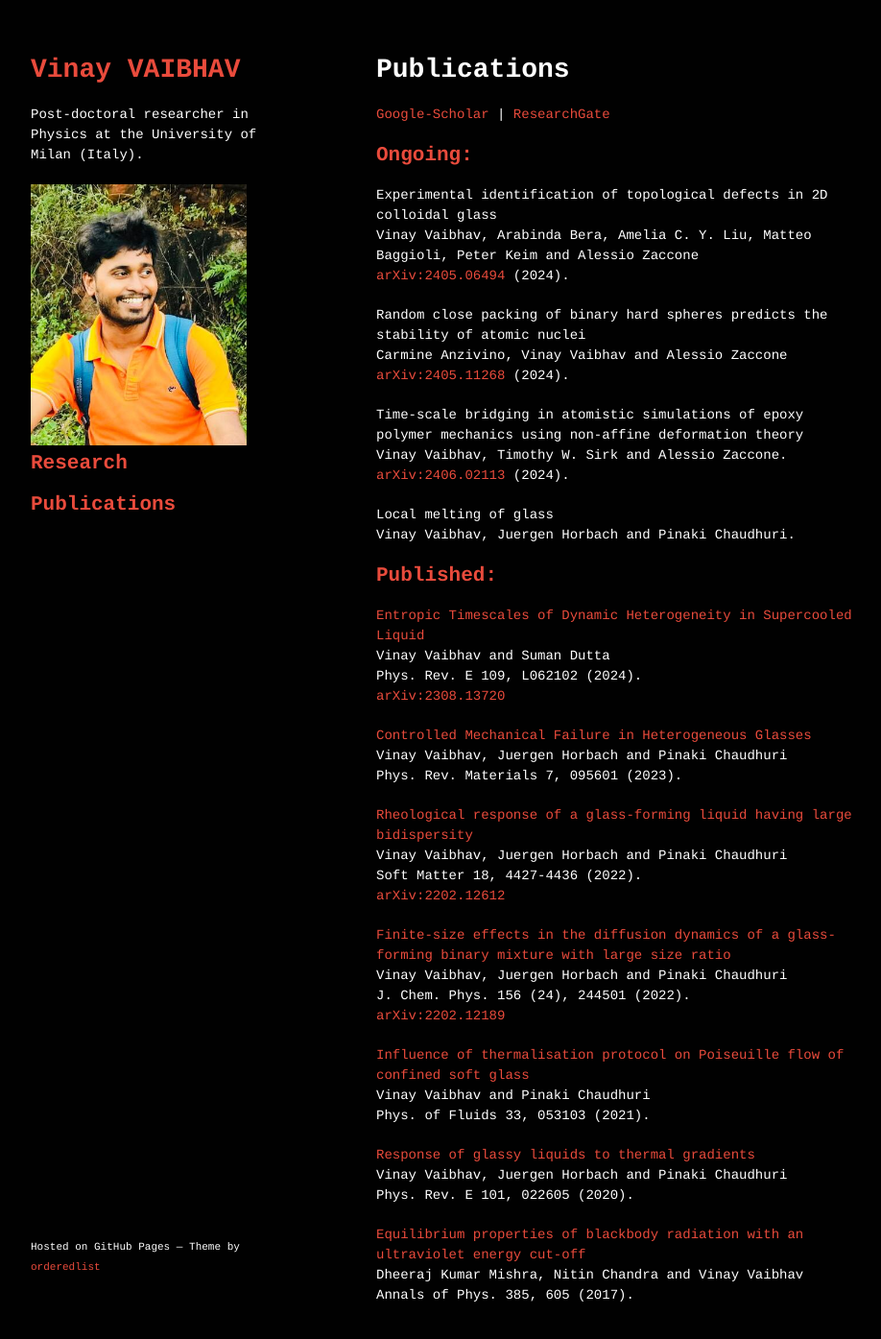
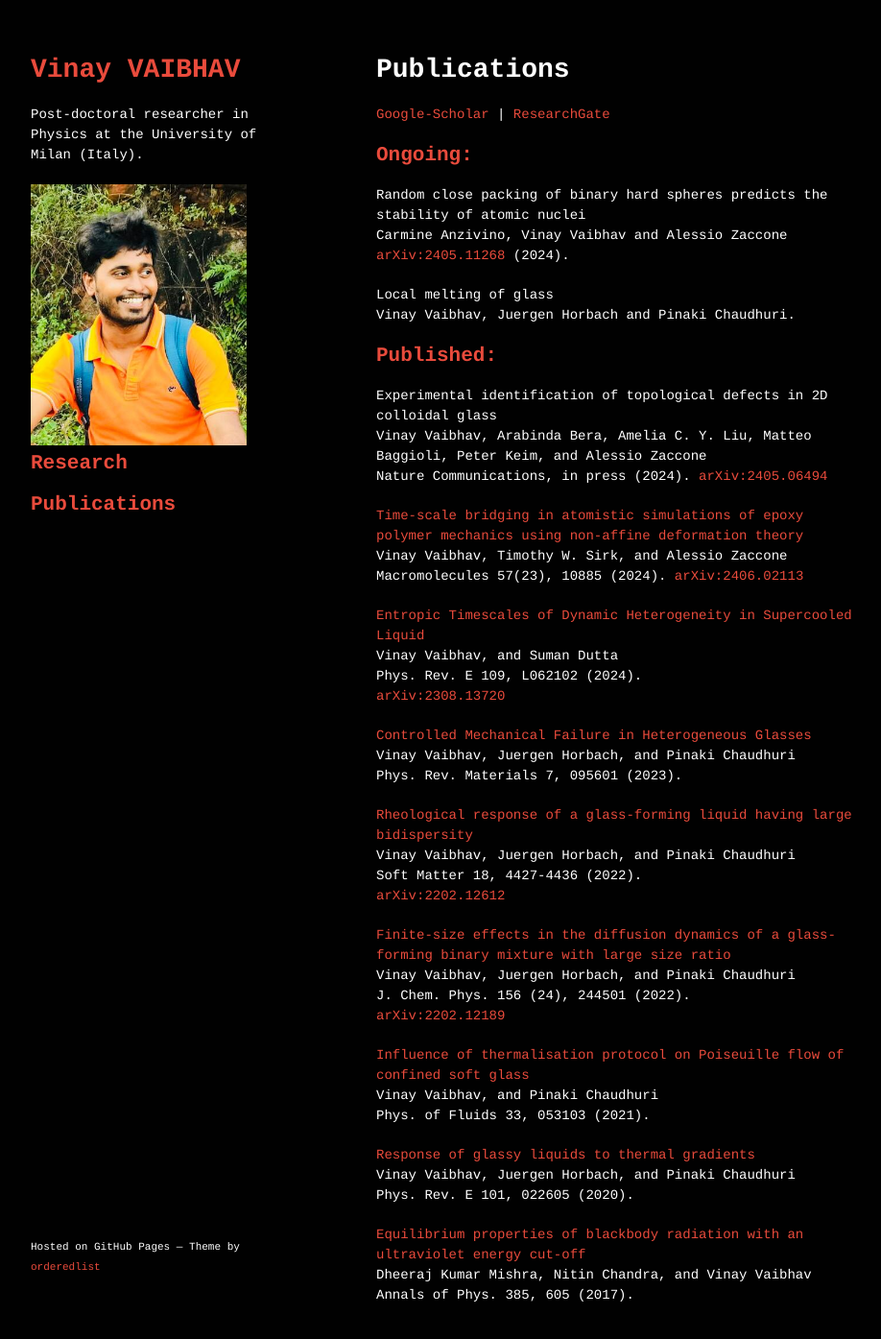
Before and after one commit to vinayphys/vinayphys.github.io, a Jekyll site: the page built from Publications.md, in a window 1280 px wide and 1400 px high. Shown: the top 1395 px of the window at 96% size, without its empty margins (178-1096 px from the left). Built offline with Jekyll 4.4.1, drawn with Linux system fonts in a browser that asks for light colours; our own code applies the rules of GitHub Pages for plain Markdown files; a script that is not in the unit is left out.

Commit message:
Update Publications.md

```diff
--- a/Publications.md
+++ b/Publications.md
@@ -7,49 +7,52 @@ title: Publications
 
 ## Ongoing:
 
-Experimental identification of topological defects in 2D colloidal glass
-Vinay Vaibhav, Arabinda Bera, Amelia C. Y. Liu, Matteo Baggioli, Peter Keim and Alessio Zaccone
-[arXiv:2405.06494](https://arxiv.org/abs/2405.06494) (2024).
-
 Random close packing of binary hard spheres predicts the stability of atomic nuclei
 Carmine Anzivino, Vinay Vaibhav and Alessio Zaccone
 [arXiv:2405.11268](https://arxiv.org/abs/2405.11268) (2024).
-
-Time-scale bridging in atomistic simulations of epoxy polymer mechanics using non-affine deformation theory
-Vinay Vaibhav, Timothy W. Sirk and Alessio Zaccone.
-[arXiv:2406.02113](https://arxiv.org/abs/2406.02113) (2024).
 
 Local melting of glass
 Vinay Vaibhav, Juergen Horbach and Pinaki Chaudhuri.
 
 ## Published:
+
+Experimental identification of topological defects in 2D colloidal glass
+Vinay Vaibhav, Arabinda Bera, Amelia C. Y. Liu, Matteo Baggioli, Peter Keim, and Alessio Zaccone
+Nature Communications, in press (2024).
+[arXiv:2405.06494](https://arxiv.org/abs/2405.06494)
+
+[Time-scale bridging in atomistic simulations of epoxy polymer mechanics using non-affine deformation theory](https://doi.org/10.1021/acs.macromol.4c01360)
+Vinay Vaibhav, Timothy W. Sirk, and Alessio Zaccone
+Macromolecules 57(23), 10885 (2024).
+[arXiv:2406.02113](https://arxiv.org/abs/2406.02113)
+
 [Entropic Timescales of Dynamic Heterogeneity in Supercooled Liquid](https://doi.org/10.1103/PhysRevE.109.L062102)
-Vinay Vaibhav and Suman Dutta
+Vinay Vaibhav, and Suman Dutta
 Phys. Rev. E 109, L062102 (2024).
 [arXiv:2308.13720](https://arxiv.org/abs/2308.13720)
 
 [Controlled Mechanical Failure in Heterogeneous Glasses](https://journals.aps.org/prmaterials/abstract/10.1103/PhysRevMaterials.7.095601)
-Vinay Vaibhav, Juergen Horbach and Pinaki Chaudhuri
+Vinay Vaibhav, Juergen Horbach, and Pinaki Chaudhuri
 Phys. Rev. Materials 7, 095601 (2023).
 
 [Rheological response of a glass-forming liquid having large bidispersity](https://pubs.rsc.org/en/Content/ArticleLanding/2022/SM/D2SM00326K)
-Vinay Vaibhav, Juergen Horbach and Pinaki Chaudhuri
+Vinay Vaibhav, Juergen Horbach, and Pinaki Chaudhuri
 Soft Matter 18, 4427-4436 (2022).
 [arXiv:2202.12612](https://arxiv.org/abs/2202.12612)
 
 [Finite-size effects in the diffusion dynamics of a glass-forming binary mixture with large size ratio](https://aip.scitation.org/doi/10.1063/5.0090330)
-Vinay Vaibhav, Juergen Horbach and Pinaki Chaudhuri
+Vinay Vaibhav, Juergen Horbach, and Pinaki Chaudhuri
 J. Chem. Phys. 156 (24), 244501 (2022).
 [arXiv:2202.12189](https://arxiv.org/abs/2202.12189)
 
 [Influence of thermalisation protocol on Poiseuille flow of confined soft glass](https://aip.scitation.org/doi/pdf/10.1063/5.0045302)
-Vinay Vaibhav and Pinaki Chaudhuri
+Vinay Vaibhav, and Pinaki Chaudhuri
 Phys. of Fluids 33, 053103 (2021).
 
 [Response of glassy liquids to thermal gradients](https://journals.aps.org/pre/abstract/10.1103/PhysRevE.101.022605)
-Vinay Vaibhav, Juergen Horbach and Pinaki Chaudhuri
+Vinay Vaibhav, Juergen Horbach, and Pinaki Chaudhuri
 Phys. Rev. E 101, 022605 (2020).
 
 [Equilibrium properties of blackbody radiation with an ultraviolet energy cut-off](https://doi.org/10.1016/j.aop.2017.08.004)
-Dheeraj Kumar Mishra, Nitin Chandra and Vinay Vaibhav
+Dheeraj Kumar Mishra, Nitin Chandra, and Vinay Vaibhav
 Annals of Phys. 385, 605 (2017).
```
